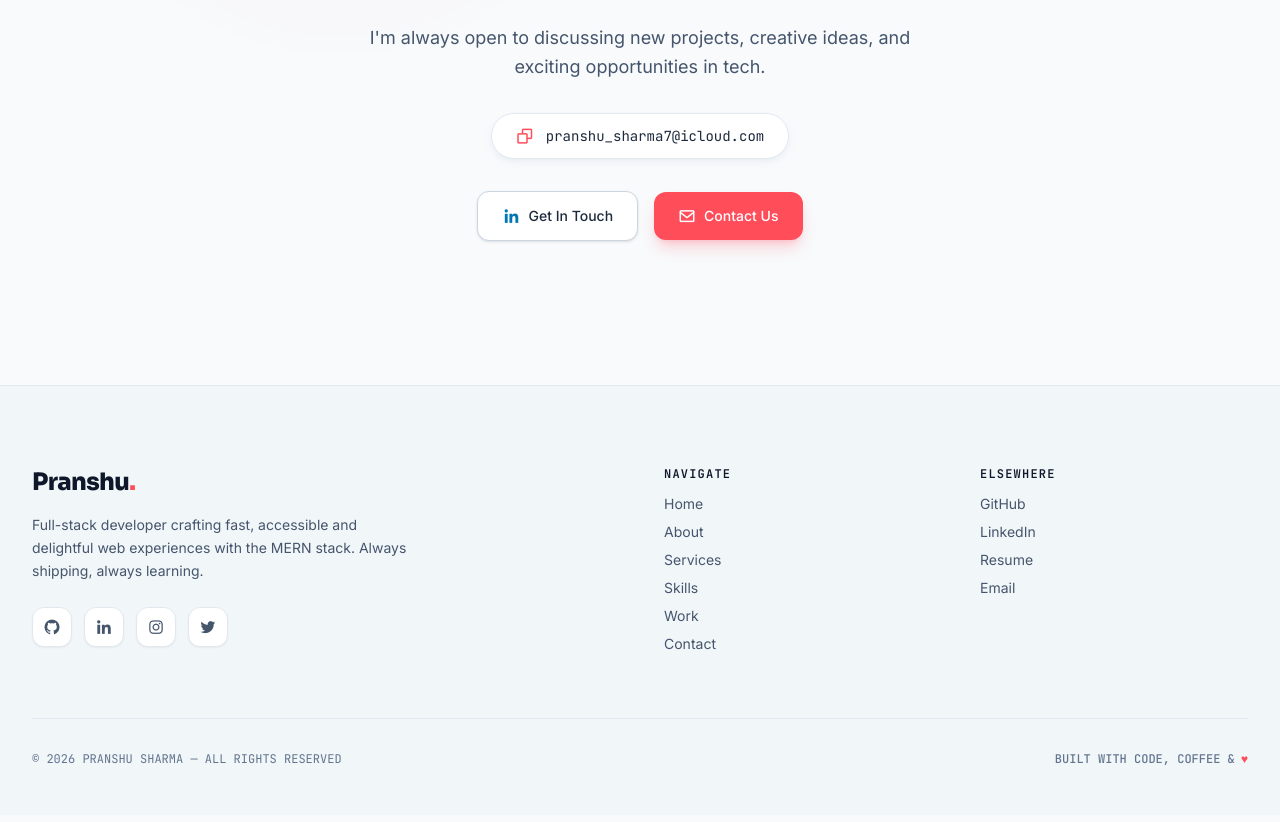
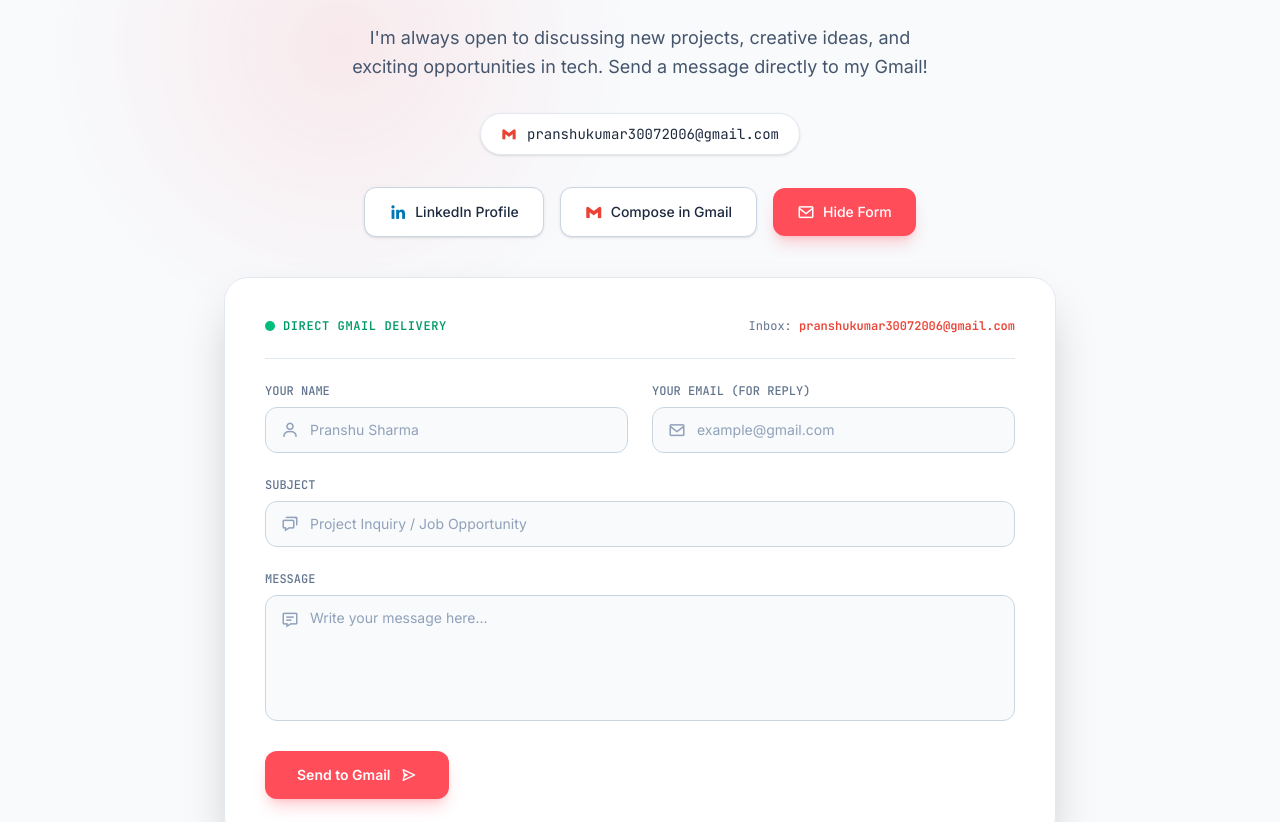
Before and after one commit to pranshusharma7/Portfolio, a React (Vite) app: page / in a window 1280 px wide. Shown: the part 6524-7346 px from the top of the page. Built offline with nearby package versions, Linux system fonts and the light colour scheme.

Commit message:
feat: add direct Gmail delivery integration to contact form with FormSubmit, reply-to routing and compose in Gmail action

```diff
--- a/src/components/Contact.jsx
+++ b/src/components/Contact.jsx
@@ -5,7 +5,7 @@
 
 export default function Contact() {
   const [copied, setCopied] = useState(false);
-  const [showForm, setShowForm] = useState(false);
+  const [showForm, setShowForm] = useState(true);
   const [formData, setFormData] = useState({
     name: '',
     email: '',
@@ -14,29 +14,70 @@
   });
   const [status, setStatus] = useState({ loading: false, success: false, message: '' });
 
-  const handleCopyEmail = () => {
-    navigator.clipboard.writeText(personalInfo.email);
+  const targetGmail = personalInfo.gmail || 'pranshukumar30072006@gmail.com';
+
+  const handleCopyEmail = (emailToCopy) => {
+    navigator.clipboard.writeText(emailToCopy);
     setCopied(true);
     setTimeout(() => setCopied(false), 2500);
   };
 
-  const handleSubmit = (e) => {
+  const handleSubmit = async (e) => {
     e.preventDefault();
     setStatus({ loading: true, success: false, message: '' });
 
-    setTimeout(() => {
+    try {
+      const response = await fetch(`https://formsubmit.co/ajax/${targetGmail}`, {
+        method: 'POST',
+        headers: {
+          'Content-Type': 'application/json',
+          'Accept': 'application/json',
+        },
+        body: JSON.stringify({
+          name: formData.name,
+          email: formData.email,
+          subject: formData.subject,
+          message: formData.message,
+          _replyto: formData.email,
+          _subject: `Portfolio Message from ${formData.name}: ${formData.subject}`,
+          _template: 'table',
+          _captcha: 'false',
+        }),
+      });
+
+      const data = await response.json();
+
+      if (response.ok && (data.success === 'true' || data.success === true)) {
         setStatus({
           loading: false,
           success: true,
-        message: 'Thank you! Your message has been sent successfully.'
+          message: 'Thank you! Your message has been delivered directly to my Gmail inbox.',
         });
         confetti({
-        particleCount: 80,
+          particleCount: 90,
           spread: 70,
-        origin: { y: 0.6 }
+          origin: { y: 0.6 },
         });
         setFormData({ name: '', email: '', subject: '', message: '' });
-    }, 1000);
+      } else {
+        throw new Error(data.message || 'Submission failed');
+      }
+    } catch (err) {
+      console.error('Contact submission error:', err);
+      // Fallback: open mail client to ensure message is never lost
+      const mailtoUrl = `mailto:${targetGmail}?subject=${encodeURIComponent(
+        formData.subject
+      )}&body=${encodeURIComponent(
+        `Hi Pranshu,\n\n${formData.message}\n\nFrom: ${formData.name} (${formData.email})`
+      )}`;
+
+      setStatus({
+        loading: false,
+        success: false,
+        message: 'Could not send automatically via network. Opening your mail client to send directly...',
+      });
+      window.location.href = mailtoUrl;
+    }
   };
 
   return (
@@ -67,40 +108,40 @@
             <span className="italic font-light text-slate-600 dark:text-zinc-300">Let's build it.</span>
           </h2>
           <p className="text-base sm:text-lg text-slate-600 dark:text-zinc-400 max-w-xl mx-auto leading-relaxed">
-            I'm always open to discussing new projects, creative ideas, and exciting opportunities in tech.
+            I'm always open to discussing new projects, creative ideas, and exciting opportunities in tech. Send a message directly to my Gmail!
           </p>
         </motion.div>
 
-        {/* Quick Copy Email Chip */}
+        {/* Quick Copy Email Chips */}
         <motion.div
           initial={{ opacity: 0, scale: 0.95 }}
           whileInView={{ opacity: 1, scale: 1 }}
           viewport={{ once: true }}
           transition={{ duration: 0.5, delay: 0.2 }}
-          className="flex justify-center mb-8"
+          className="flex flex-wrap items-center justify-center gap-3 mb-8"
         >
           <button
             type="button"
-            onClick={handleCopyEmail}
-            className="group relative inline-flex items-center gap-3 px-6 py-3 rounded-full bg-white dark:bg-white/[0.04] hover:bg-slate-50 dark:hover:bg-white/[0.08] border border-slate-200 dark:border-white/10 hover:border-[#ff4d5a]/40 text-sm font-mono text-slate-800 dark:text-zinc-200 transition-all duration-300 shadow-md shadow-slate-200/50 dark:shadow-lg"
+            onClick={() => handleCopyEmail(targetGmail)}
+            className="group relative inline-flex items-center gap-2.5 px-5 py-2.5 rounded-full bg-white dark:bg-white/[0.04] hover:bg-slate-50 dark:hover:bg-white/[0.08] border border-slate-200 dark:border-white/10 hover:border-[#ea4335]/50 text-xs sm:text-sm font-mono text-slate-800 dark:text-zinc-200 transition-all duration-300 shadow-sm cursor-pointer"
           >
-            <i className="bx bx-copy text-lg text-[#ff4d5a] group-hover:scale-110 transition-transform" />
-            <span>{personalInfo.email}</span>
+            <i className="bx bxl-gmail text-base text-[#ea4335] group-hover:scale-110 transition-transform" />
+            <span>{targetGmail}</span>
             {copied && (
-              <span className="ml-2 px-2.5 py-0.5 rounded-full bg-[#ff4d5a] text-white text-[11px] font-sans font-semibold shadow-md animate-fade-in">
+              <span className="ml-1.5 px-2 py-0.5 rounded-full bg-[#ff4d5a] text-white text-[10px] font-sans font-semibold shadow-xs animate-fade-in">
                 Copied! ✨
               </span>
             )}
           </button>
         </motion.div>
 
-        {/* Action Buttons: Get In Touch & Contact Us */}
+        {/* Action Buttons: LinkedIn, Open in Gmail, Toggle Form */}
         <motion.div
           initial={{ opacity: 0, y: 20 }}
           whileInView={{ opacity: 1, y: 0 }}
           viewport={{ once: true }}
           transition={{ duration: 0.5, delay: 0.3 }}
-          className="flex flex-wrap items-center justify-center gap-4 mb-12"
+          className="flex flex-wrap items-center justify-center gap-4 mb-10"
         >
           <a
             href="https://www.linkedin.com/in/pranshu-kumar-6742a4323/"
@@ -109,16 +150,26 @@
             className="inline-flex items-center gap-2 px-6 py-3.5 rounded-xl bg-white dark:bg-white/[0.04] hover:bg-slate-100 dark:hover:bg-white/[0.08] border border-slate-300 dark:border-white/10 hover:border-slate-400 dark:hover:border-white/25 text-slate-800 dark:text-white font-medium text-sm transition-all duration-300 hover:-translate-y-0.5 shadow-sm"
           >
             <i className="bx bxl-linkedin text-lg text-[#0077b5]" />
-            <span>Get In Touch</span>
+            <span>LinkedIn Profile</span>
+          </a>
+
+          <a
+            href={`https://mail.google.com/mail/?view=cm&fs=1&to=${targetGmail}`}
+            target="_blank"
+            rel="noopener noreferrer"
+            className="inline-flex items-center gap-2 px-6 py-3.5 rounded-xl bg-white dark:bg-white/[0.04] hover:bg-slate-100 dark:hover:bg-white/[0.08] border border-slate-300 dark:border-white/10 hover:border-[#ea4335]/40 text-slate-800 dark:text-white font-medium text-sm transition-all duration-300 hover:-translate-y-0.5 shadow-sm"
+          >
+            <i className="bx bxl-gmail text-lg text-[#ea4335]" />
+            <span>Compose in Gmail</span>
           </a>
 
           <button
             type="button"
             onClick={() => setShowForm(!showForm)}
-            className="inline-flex items-center gap-2 px-6 py-3.5 rounded-xl bg-[#ff4d5a] hover:bg-[#ff3b4b] text-white font-medium text-sm transition-all duration-300 shadow-lg shadow-[#ff4d5a]/25 hover:shadow-[#ff4d5a]/40 hover:-translate-y-0.5"
+            className="inline-flex items-center gap-2 px-6 py-3.5 rounded-xl bg-[#ff4d5a] hover:bg-[#ff3b4b] text-white font-medium text-sm transition-all duration-300 shadow-lg shadow-[#ff4d5a]/25 hover:shadow-[#ff4d5a]/40 hover:-translate-y-0.5 cursor-pointer"
           >
             <i className="bx bx-envelope text-lg" />
-            <span>{showForm ? 'Hide Form' : 'Contact Us'}</span>
+            <span>{showForm ? 'Hide Form' : 'Write Message'}</span>
           </button>
         </motion.div>
 
@@ -132,6 +183,22 @@
               transition={{ duration: 0.4, ease: [0.16, 1, 0.3, 1] }}
               className="text-left bg-white/95 dark:bg-[#0d0d16]/90 border border-slate-200 dark:border-white/10 rounded-3xl p-6 sm:p-10 backdrop-blur-xl shadow-2xl overflow-hidden"
             >
+              {/* Direct Gmail delivery indicator */}
+              <div className="flex flex-wrap items-center justify-between gap-2 pb-6 mb-6 border-b border-slate-200 dark:border-white/10">
+                <div className="flex items-center gap-2">
+                  <span className="relative flex h-2.5 w-2.5">
+                    <span className="animate-ping absolute inline-flex h-full w-full rounded-full bg-emerald-400 opacity-75" />
+                    <span className="relative inline-flex rounded-full h-2.5 w-2.5 bg-emerald-500" />
+                  </span>
+                  <span className="text-xs font-mono font-semibold tracking-wider text-emerald-600 dark:text-emerald-400 uppercase">
+                    Direct Gmail Delivery
+                  </span>
+                </div>
+                <span className="text-xs font-mono text-slate-500 dark:text-zinc-400">
+                  Inbox: <span className="text-[#ea4335] font-semibold">{targetGmail}</span>
+                </span>
+              </div>
+
               <form onSubmit={handleSubmit} className="space-y-6">
                 <div className="grid grid-cols-1 sm:grid-cols-2 gap-6">
                   <div>
@@ -153,7 +220,7 @@
 
                   <div>
                     <label className="block text-xs font-mono font-medium text-slate-500 dark:text-zinc-400 uppercase mb-2">
-                      Your Email
+                      Your Email (For Reply)
                     </label>
                     <div className="relative">
                       <i className="bx bx-envelope absolute left-4 top-1/2 -translate-y-1/2 text-slate-400 dark:text-zinc-500 text-lg" />
@@ -180,7 +247,7 @@
                       required
                       value={formData.subject}
                       onChange={(e) => setFormData({ ...formData, subject: e.target.value })}
-                      placeholder="Project Inquiry / Collaboration"
+                      placeholder="Project Inquiry / Job Opportunity"
                       className="w-full pl-11 pr-4 py-3 bg-slate-50 dark:bg-white/[0.03] border border-slate-300 dark:border-white/10 rounded-xl text-sm text-slate-900 dark:text-white placeholder-slate-400 dark:placeholder-zinc-500 focus:outline-none focus:border-[#ff4d5a] focus:bg-white transition-colors"
                     />
                   </div>
@@ -197,7 +264,7 @@
                       rows={5}
                       value={formData.message}
                       onChange={(e) => setFormData({ ...formData, message: e.target.value })}
-                      placeholder="Tell me about your project, idea or opportunity..."
+                      placeholder="Write your message here..."
                       className="w-full pl-11 pr-4 py-3 bg-slate-50 dark:bg-white/[0.03] border border-slate-300 dark:border-white/10 rounded-xl text-sm text-slate-900 dark:text-white placeholder-slate-400 dark:placeholder-zinc-500 focus:outline-none focus:border-[#ff4d5a] focus:bg-white transition-colors resize-none"
                     />
                   </div>
@@ -205,23 +272,33 @@
 
                 {status.message && (
                   <div
-                    className={`p-4 rounded-xl text-xs font-medium ${
+                    className={`p-4 rounded-xl text-xs font-medium flex items-center gap-2 ${
                       status.success
                         ? 'bg-emerald-500/10 text-emerald-600 dark:text-emerald-400 border border-emerald-500/20'
                         : 'bg-red-500/10 text-red-600 dark:text-red-400 border border-red-500/20'
                     }`}
                   >
-                    {status.message}
+                    <i className={`bx ${status.success ? 'bx-check-circle text-base' : 'bx-error-circle text-base'}`} />
+                    <span>{status.message}</span>
                   </div>
                 )}
 
                 <button
                   type="submit"
                   disabled={status.loading}
-                  className="w-full sm:w-auto inline-flex items-center justify-center gap-2 px-8 py-3.5 rounded-xl bg-[#ff4d5a] hover:bg-[#ff3b4b] text-white font-semibold text-sm transition-all duration-300 shadow-lg shadow-[#ff4d5a]/25 disabled:opacity-50"
+                  className="w-full sm:w-auto inline-flex items-center justify-center gap-2.5 px-8 py-3.5 rounded-xl bg-[#ff4d5a] hover:bg-[#ff3b4b] text-white font-semibold text-sm transition-all duration-300 shadow-lg shadow-[#ff4d5a]/25 disabled:opacity-50 cursor-pointer"
                 >
-                  <span>{status.loading ? 'Sending...' : 'Send Message'}</span>
+                  {status.loading ? (
+                    <>
+                      <i className="bx bx-loader-alt animate-spin text-base" />
+                      <span>Sending to Gmail...</span>
+                    </>
+                  ) : (
+                    <>
+                      <span>Send to Gmail</span>
                       <i className="bx bx-send text-base" />
+                    </>
+                  )}
                 </button>
               </form>
             </motion.div>
--- a/src/data/portfolioData.js
+++ b/src/data/portfolioData.js
@@ -13,6 +13,7 @@
   aboutText2:
     "I enjoy transforming complex ideas into intuitive, functional web products using modern technologies. My approach combines clean modular code, beautiful responsive interfaces, and practical problem solving.",
   email: "pranshu_sharma7@icloud.com",
+  gmail: "pranshukumar30072006@gmail.com",
   backupEmail: "pranshukumar30072006@gmail.com",
   resumeUrl: "https://www.linkedin.com/in/pranshu-kumar-6742a4323/",
   socials: [
```
Lines whose indentation alone changed are shown as unchanged.
